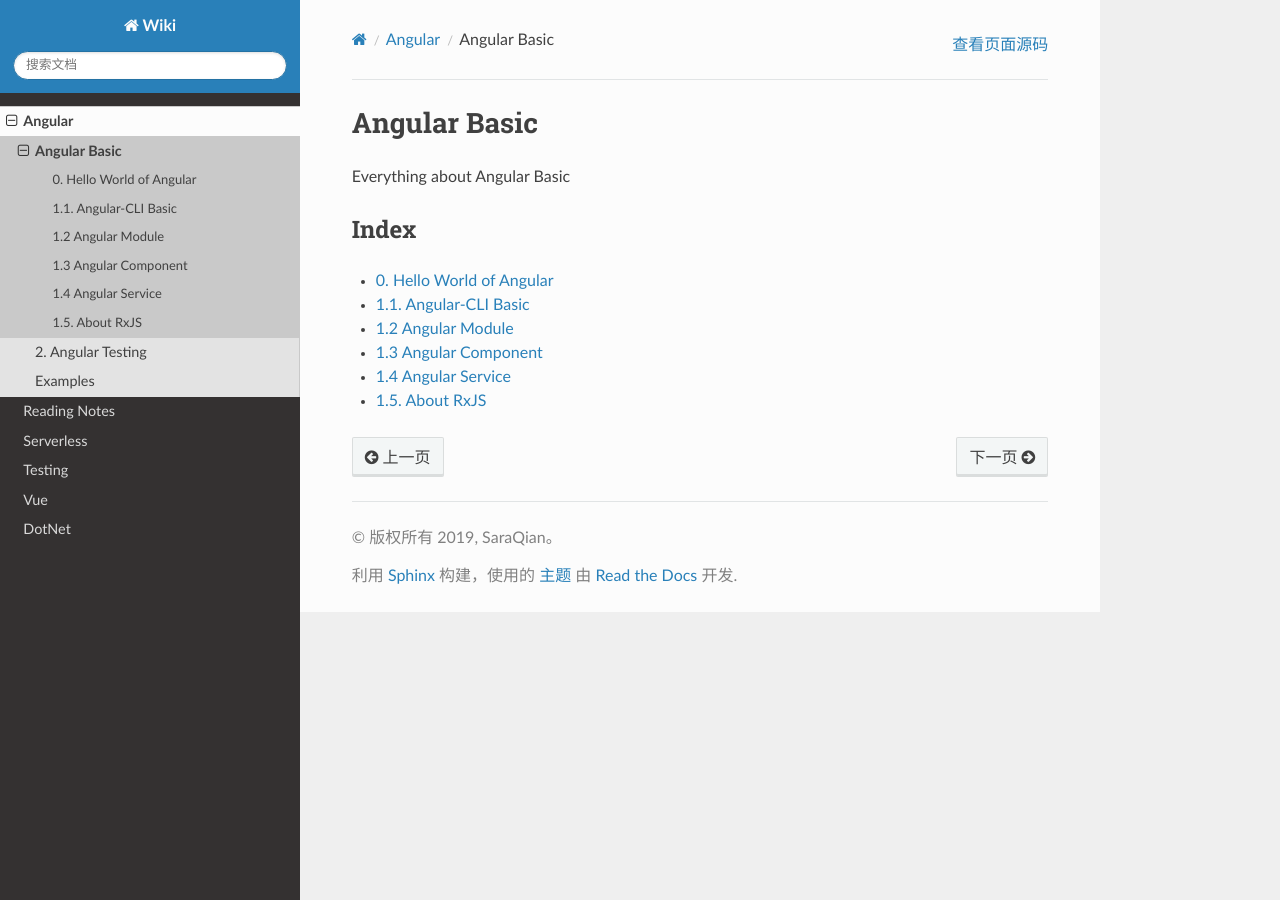
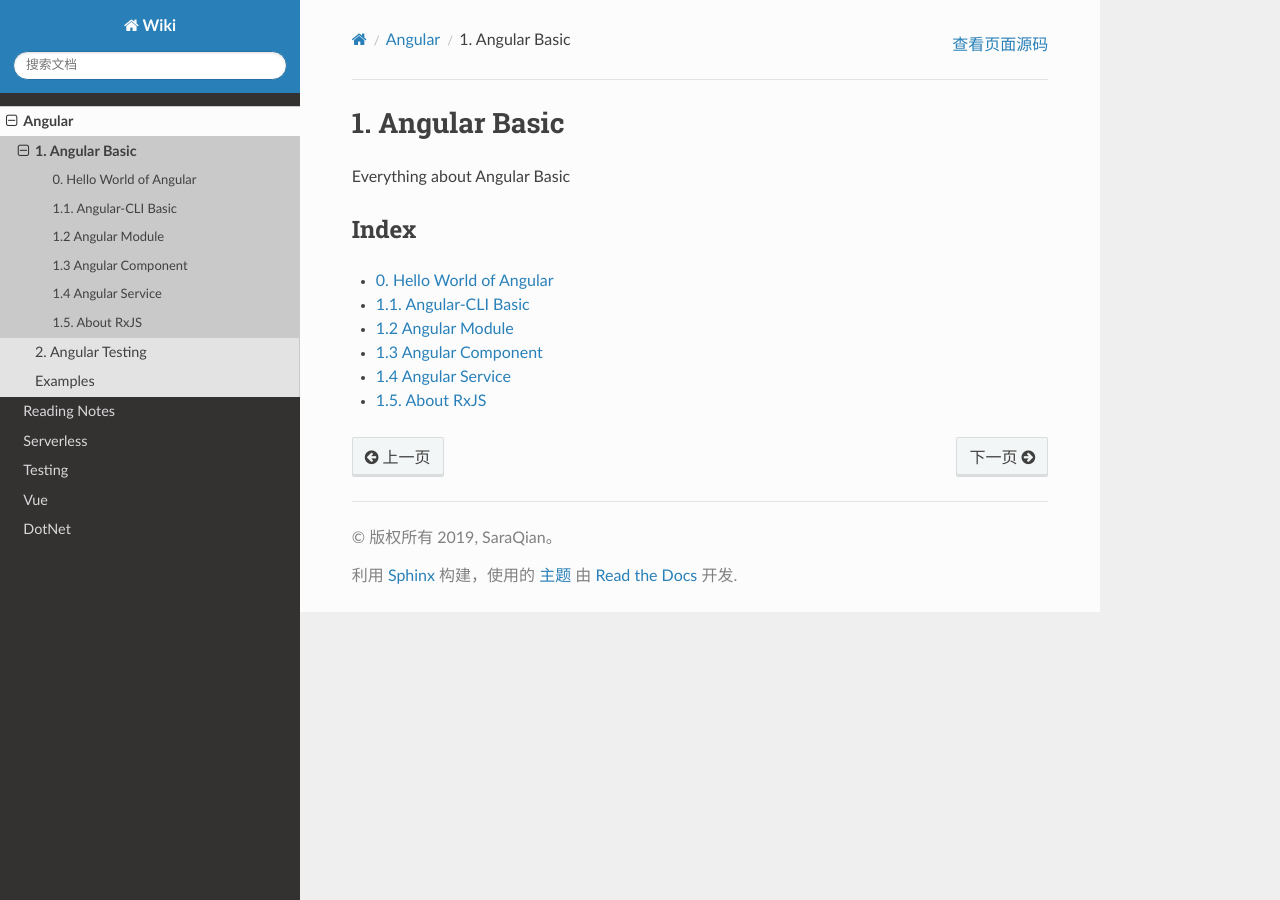
Before and after one commit to abigail830/Sphinx_wiki, a Sphinx documentation site: the page built from source/Angular/1_AngularBasic/index.rst, in a window 1280 px wide. Built offline with Sphinx 7.4.7 and the Read the Docs theme 2.0.0, drawn with Linux system fonts in a browser that asks for light colours.

Commit message:
Update index.rst

```diff
--- a/source/Angular/1_AngularBasic/index.rst
+++ b/source/Angular/1_AngularBasic/index.rst
@@ -1,4 +1,4 @@
-Angular Basic
+1. Angular Basic
 ===================
 
 Everything about Angular Basic
```
